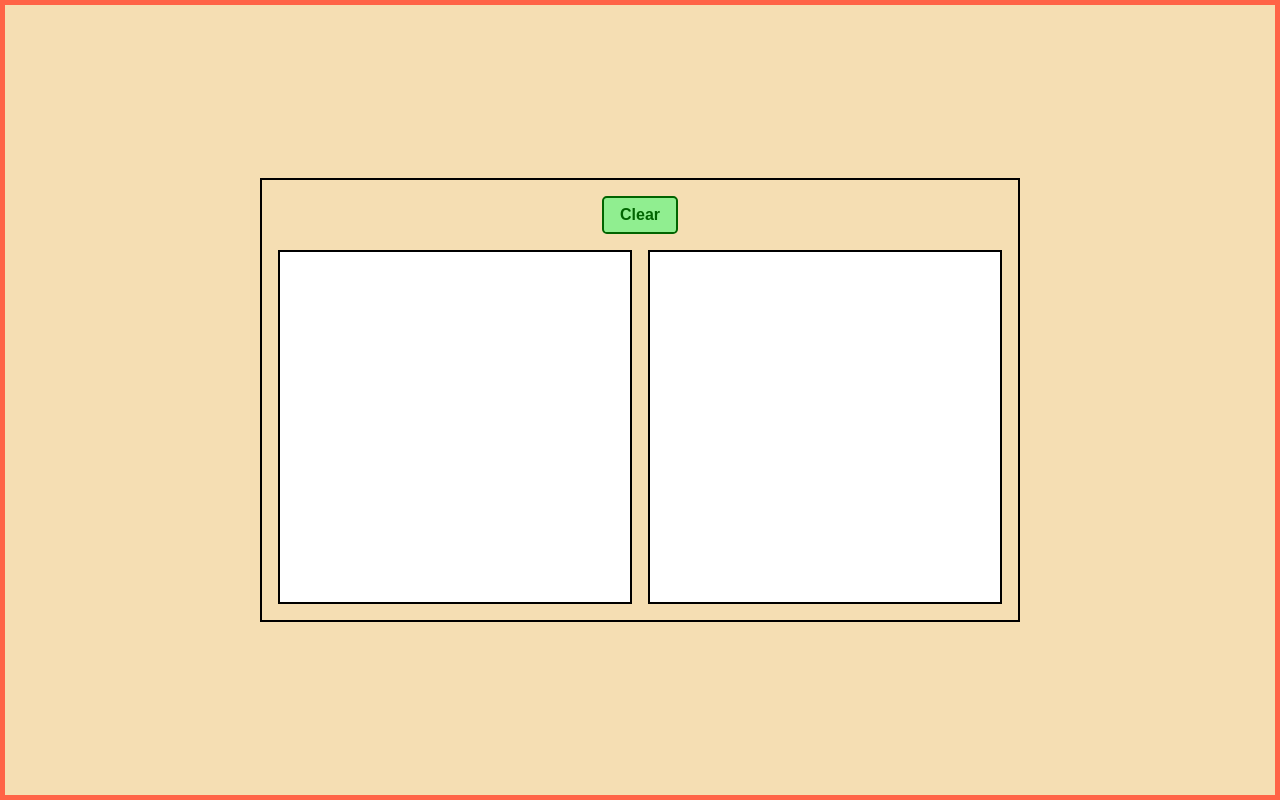
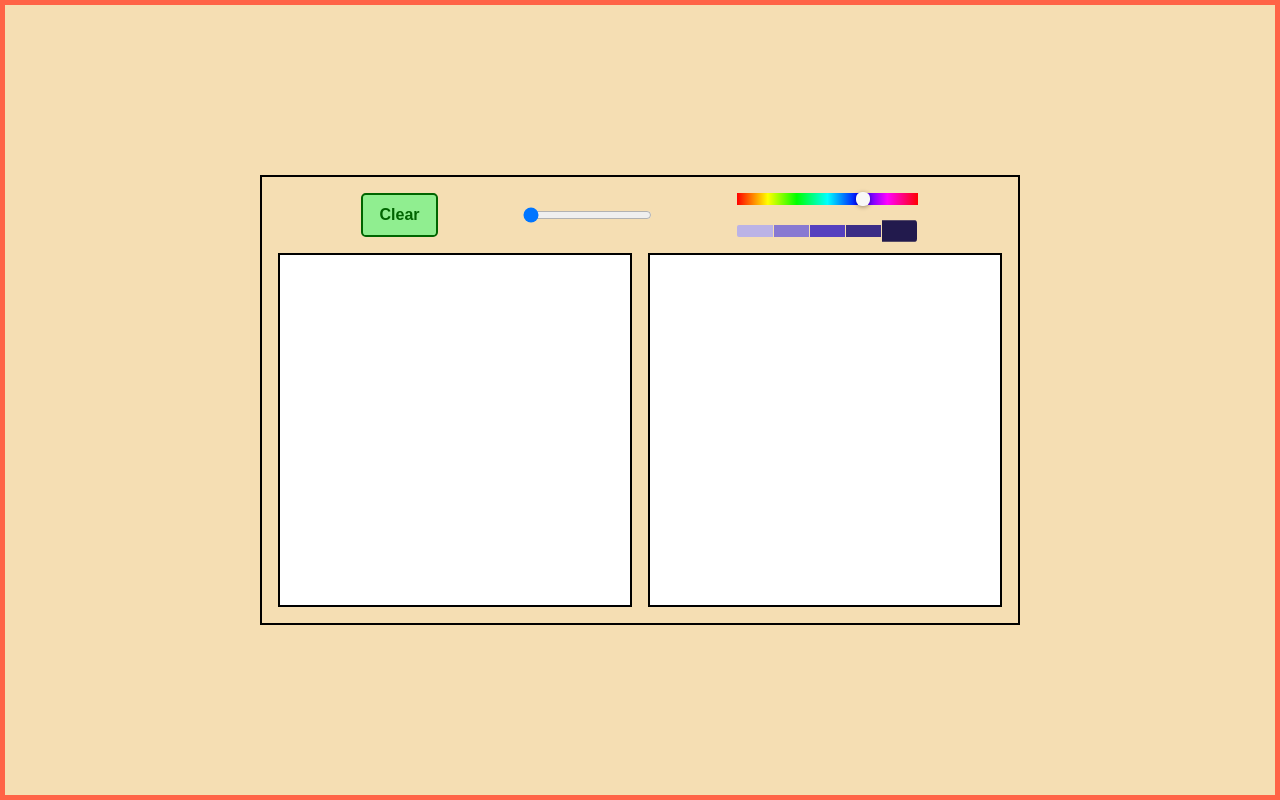
Before and after one commit to shksa/finger-doodle-canvas-shite, a React (Create React App) app: page / in a window 1280 px wide. Built offline with nearby package versions, Linux system fonts and the light colour scheme.

Commit message:
added stroke options

```diff
--- a/package.json
+++ b/package.json
@@ -8,6 +8,7 @@
     "@types/react": "16.8.19",
     "@types/react-dom": "16.8.4",
     "react": "^16.8.6",
+    "react-color": "^2.17.3",
     "react-dom": "^16.8.6",
     "react-scripts": "3.0.1",
     "typescript": "3.4.5"
@@ -32,5 +33,8 @@
       "last 1 firefox version",
       "last 1 safari version"
     ]
+  },
+  "devDependencies": {
+    "@types/react-color": "^3.0.0"
   }
 }
--- a/src/DrawingBoard/DrawingBoard.module.css
+++ b/src/DrawingBoard/DrawingBoard.module.css
@@ -1,8 +1,5 @@
 .DrawingBoardContainer {
   border: 2px solid black;
-  display: flex;
-  flex-direction: column;
-  align-items: center;
   padding: 1rem;
 }
 
@@ -35,3 +32,12 @@
   color: darkgreen;
   font-weight: bolder;
 }
+
+.CanvasOptionsContainer {
+  display: flex;
+  justify-content: space-evenly;
+}
+
+.ColorPickerContainer {
+  width: 25%;
+}
--- a/src/DrawingBoard/index.tsx
+++ b/src/DrawingBoard/index.tsx
@@ -1,4 +1,5 @@
-import React from 'react';
+import React from 'react'
+import {SliderPicker, SketchPicker, ColorChangeHandler} from 'react-color'
 import s from './DrawingBoard.module.css'
 
 type CanvasInfo = {
@@ -6,7 +7,11 @@ type CanvasInfo = {
   canvasContext: CanvasRenderingContext2D,
 }
 
-class DrawingBoard extends React.Component<{contextID: '2d'}> {
+type State = {lineThickness: number}
+
+class DrawingBoard extends React.Component<{contextID: '2d'}, State> {
+
+  state = {lineThickness: 1}
 
   canvases: Array<CanvasInfo> = []
 
@@ -44,7 +49,7 @@ class DrawingBoard extends React.Component<{contextID: '2d'}> {
   handleOnCanvasMouseEnter = (ev: MouseEvent, canvasInfo: CanvasInfo) => {
     const {canvasContext, ref} = canvasInfo
     const {offsetX, offsetY} = ev
-    canvasContext.beginPath() // resets path list
+    canvasContext.beginPath() // resets the internal path list
     canvasContext.moveTo(offsetX, offsetY) // initializes the path coordinate
   }
 
@@ -73,11 +78,40 @@ class DrawingBoard extends React.Component<{contextID: '2d'}> {
     })
   }
 
+  handlePathParams = (ev: React.ChangeEvent<HTMLInputElement>) => {
+    const paramName = ev.target.name as keyof State
+    switch (paramName) {
+      case 'lineThickness':
+        const lineThickness = Number(ev.target.value)
+        this.setState({ lineThickness })
+        this.canvases.forEach((canvasInfo) => {
+          const {canvasContext} = canvasInfo
+          canvasContext.lineWidth = lineThickness
+        })
+        break;
+
+      default:
+        break;
+    }
+  }
+
+  handleStrokeColorChange: ColorChangeHandler = (color) => {
+    this.canvases.forEach((canvasInfo) => {
+      const {canvasContext} = canvasInfo
+      canvasContext.strokeStyle = color.hex
+    })
+  }
+
   render() {
+    const {lineThickness} = this.state
     return (
       <div className={s.DrawingBoardContainer}>
-        <div>
+        <div className={s.CanvasOptionsContainer}>
           <button onClick={this.clearAllBoards} className={s.CanvasOption}>Clear</button>
+          <input name='lineThickness' value={lineThickness} type='range' min={1} max={10} step={1} onChange={this.handlePathParams} />
+          <div className={s.ColorPickerContainer}>
+            <SliderPicker onChangeComplete={this.handleStrokeColorChange} />
+          </div>
         </div>
         <div className={s.WrapperOfDrawingBoards}>
           <canvas height={350} width={350} className={s.DrawingBoard} ref={this.setDrawingBoardRef} />
```
Also changed, not shown: 1 other file (tests, documents, lock files or other folders).
